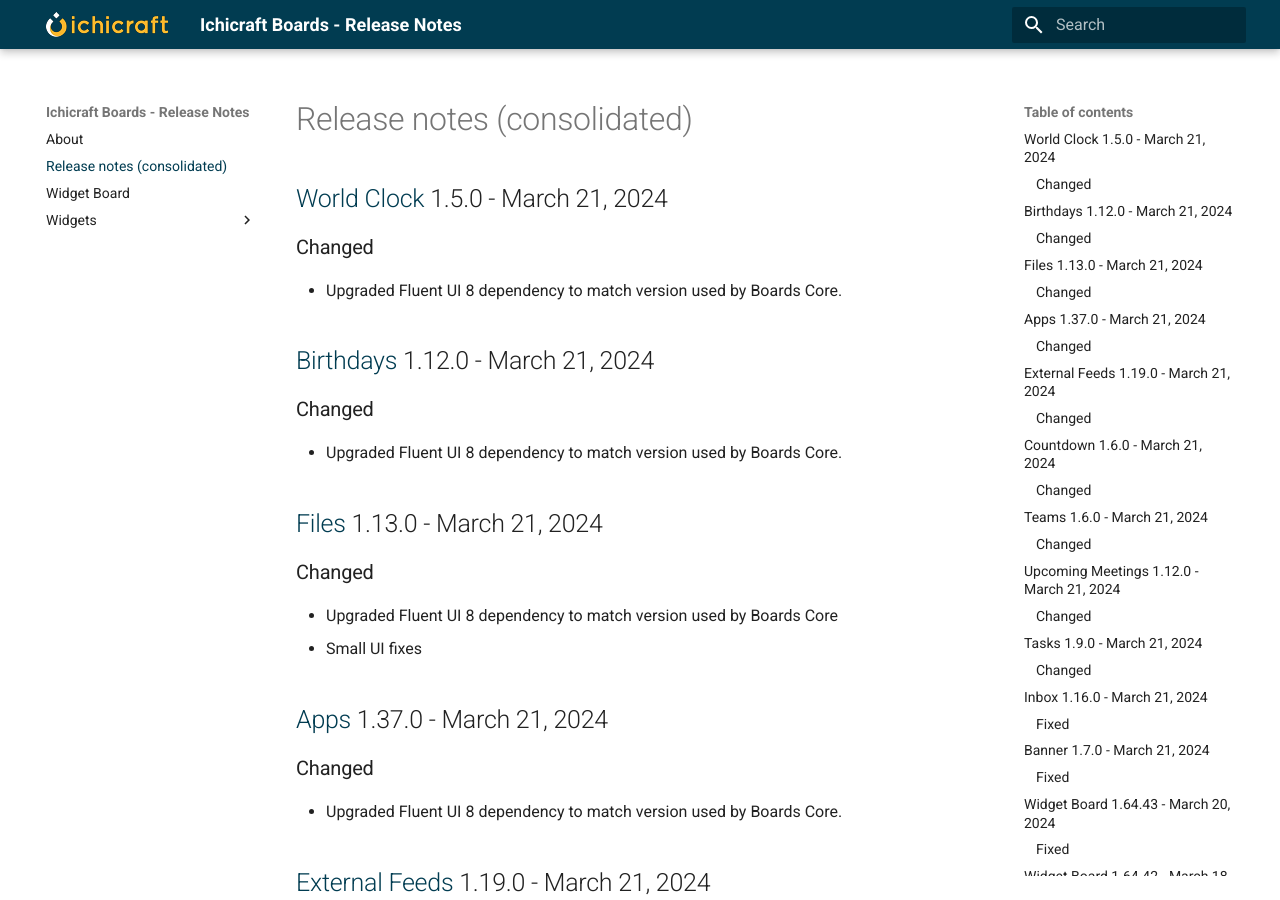
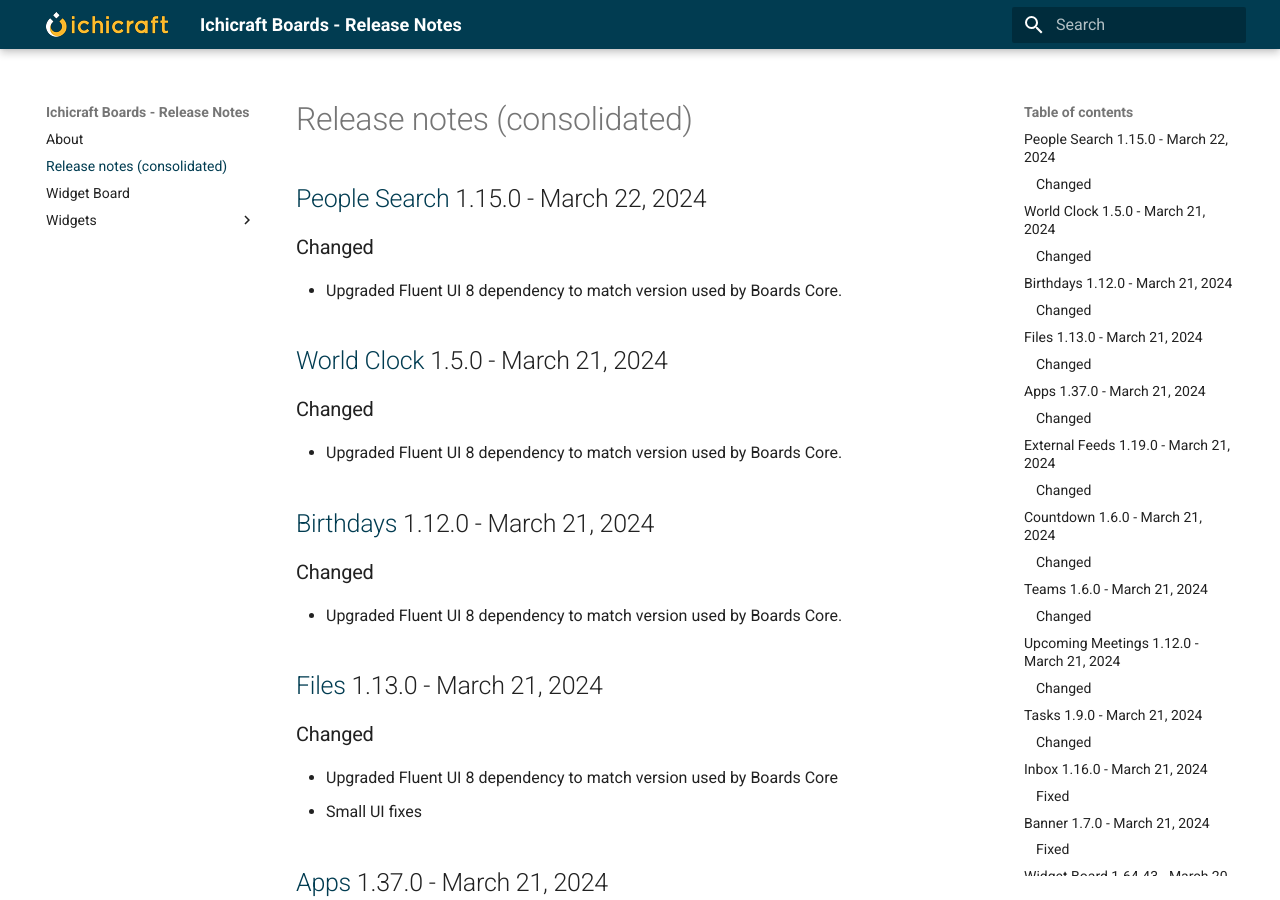
Before and after one commit to ichicraft/widgets-docs, an MkDocs documentation site: the page built from docs/Release-notes-(consolidated).md, in a window 1280 px wide and 900 px high. Built offline with MkDocs 1.6.1 and Material for MkDocs 9.7.7, drawn with Linux system fonts in a browser that asks for light colours.

Commit message:
Release notes updated by BuildService

```diff
--- a/docs/Release-notes-(consolidated).md
+++ b/docs/Release-notes-(consolidated).md
@@ -1,3 +1,8 @@
+## [People Search](./Widgets/People Search.md) 1.15.0 - March 22, 2024
+
+### Changed
+- Upgraded Fluent UI 8 dependency to match version used by Boards Core.
+
 ## [World Clock](./Widgets/World Clock.md) 1.5.0 - March 21, 2024
 
 ### Changed
```
Also changed, not shown: docs/Widgets/People Search.md (+5 -0 lines).
